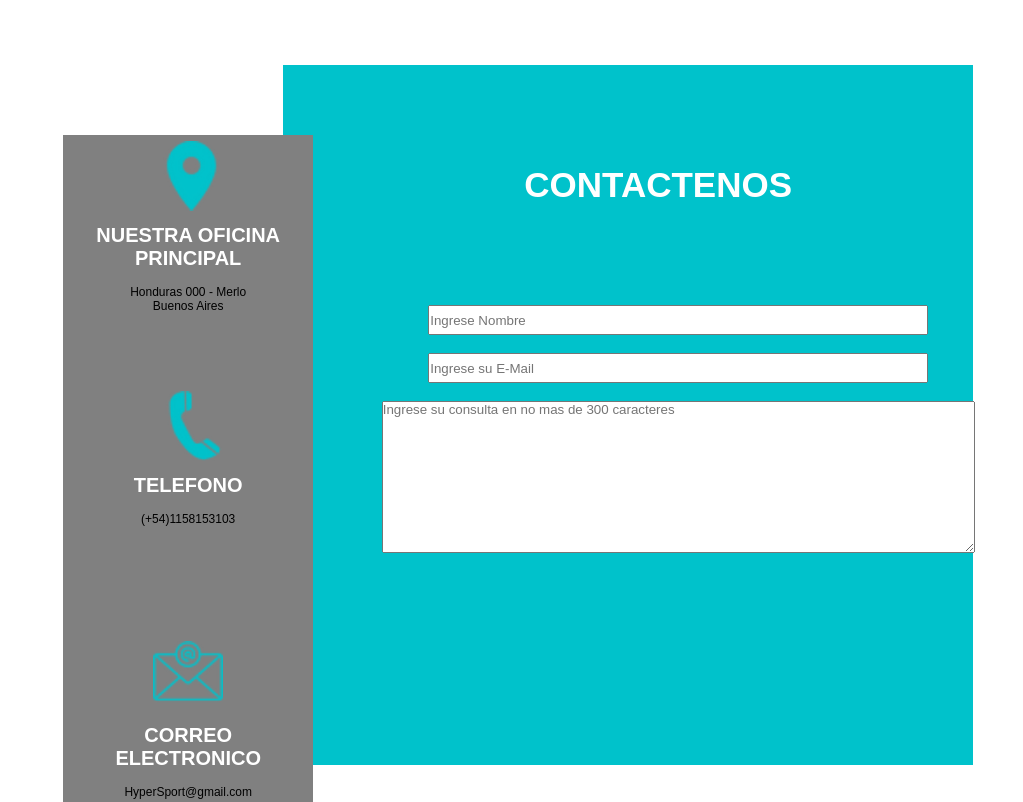
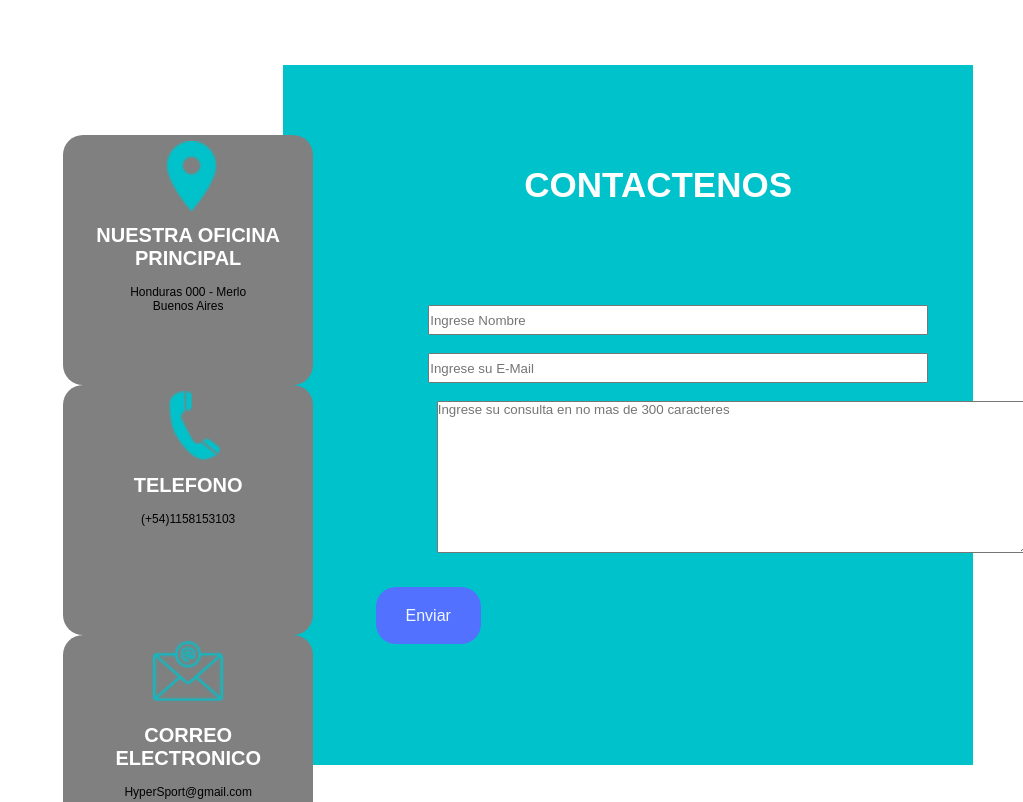
Before and after one commit to JAVIHERNANDEZ89/Proyecto-1, a plain HTML site: page index.html in a window 1280 px wide. Shown: the part 1900-2702 px from the top of the page, without its empty margins (257-1280 px from the left). Drawn offline with Linux system fonts and the light colour scheme.

Commit message:
nueva modificacion footer,cards

```diff
--- a/index.html
+++ b/index.html
@@ -146,6 +146,8 @@ E-commerce llegamos a satisfacer la demanda de nuestros clientes en todo el paí
           <input type="email" placeholder="Ingrese su E-Mail" >
             <br><br>
           <textarea name="" id="" cols="72" rows="10" placeholder="Ingrese su consulta en no mas de 300 caracteres"></textarea>
+
+          <a href="#">Enviar</a>
       </div>
     </div>
 
--- a/style.css
+++ b/style.css
@@ -301,7 +301,13 @@ color: wheat;
     position: relative;
     top: 35px;
     text-align: center;
+    border-radius: 20px;
 
+}
+
+.cuadros_contenido:hover{
+    background-color: #FFB038;
+    transition: 0.8s;
 }
 
 .cuadros_contenido img{
@@ -339,6 +345,22 @@ color: wheat;
 
 }
 
+.contactanos a{
+position: relative;
+top: 250px;
+right: 200px;
+padding: 20px 30px;
+background-color: #5271FF;
+border-radius: 20px;
+color: aliceblue;
+}
+
+.contactanos a:hover{
+    background-color: #FFB038;
+    transition: 0.8s;
+    color: black;
+}
+
 
 .contactanos h2{
     color:white;
@@ -359,5 +381,5 @@ color: wheat;
 .contactanos textarea{
     position: relative;
     top: 200px;
-    left: 50px;
+    left: 105px;
 }
```
